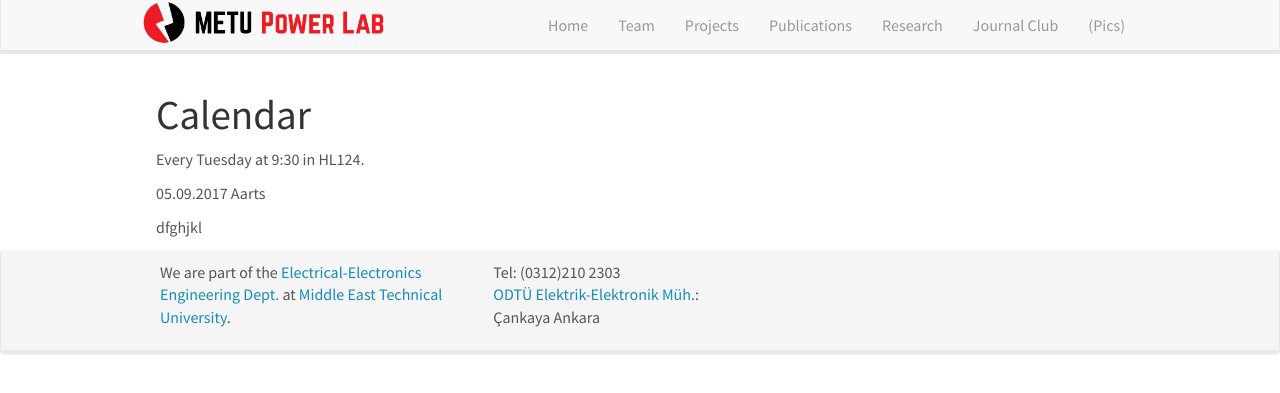
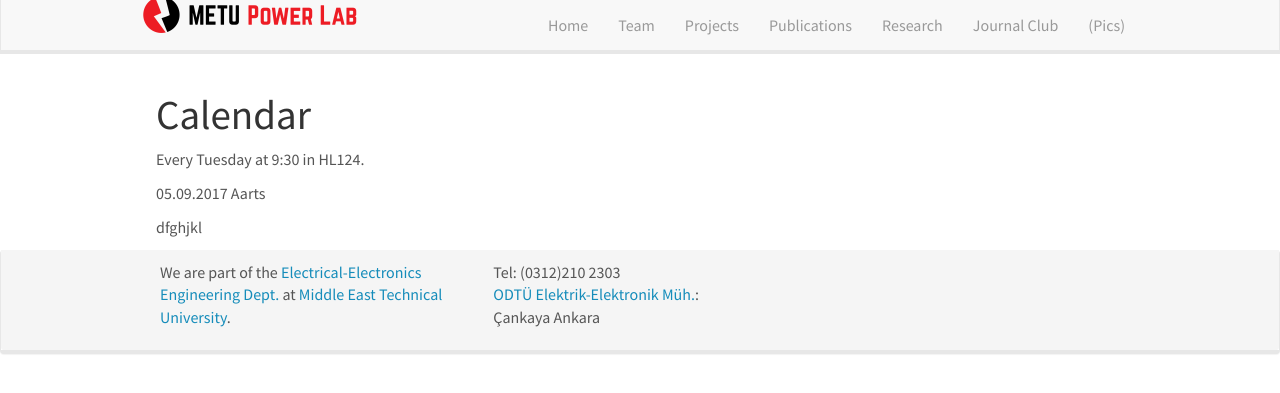
Before and after one commit to odtu/odtu.github.io, a Jekyll site: the page built from _pages/mini_lecture_series.md, in a window 1280 px wide. Shown: the top 393 px of the page. Built offline with Jekyll 4.4.1, drawn with Linux system fonts in a browser that asks for light colours; nearby versions of some CDN libraries.

Commit message:
update main.css

```diff
--- a/css/main.scss
+++ b/css/main.scss
@@ -35,9 +35,10 @@ p.byline {
   padding: 0px;
 }
 .navbar-brand>img {
-  height: 45px;
+  height: 40px;
   width: auto;
-  margin-top: 0px;
+  margin-top: -5px;
+  margin-bottom: 5px;
 }
 
 
```
